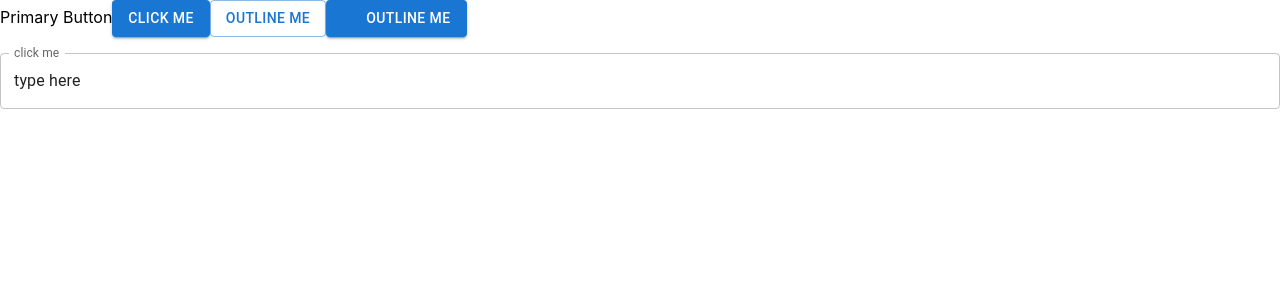
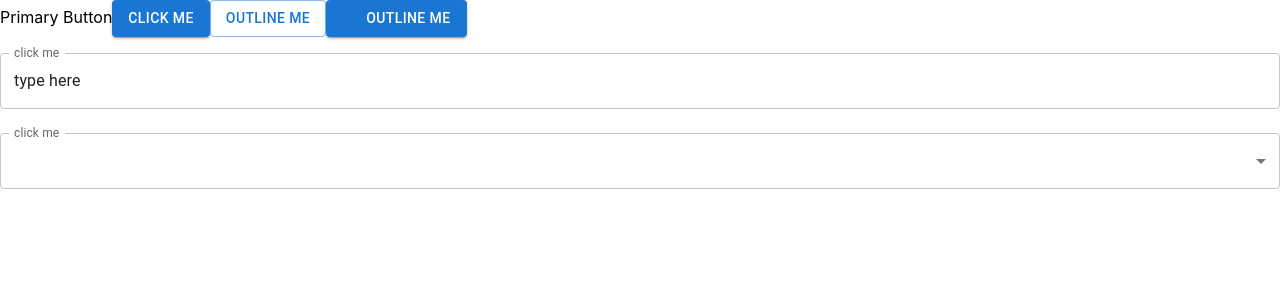
Before and after one commit to Apeksha2212/react-ui-components-playground, a React (Create React App) app: page / in a window 1280 px wide. Shown: the top 300 px of the page. Built offline with nearby package versions, Linux system fonts and the light colour scheme; some icons are missing.

Commit message:
select from
select from input

```diff
--- a/src/App.tsx
+++ b/src/App.tsx
@@ -3,6 +3,7 @@ import PrimaryButton from './Components/buttons/PrimaryButton';
 import OutlineButton from './Components/buttons/OutlineButton';
 import IconButtonCustom from './Components/buttons/IconButtonCustom';
 import TextInput from './Components/forms/TextInput';
+import SelectInput from './Components/forms/SelectInput';
 
 function App() {
   return (
@@ -12,6 +13,9 @@ function App() {
          <OutlineButton label="Outline Me" onClick={() => alert('Outline Button Clicked!')} />
           <IconButtonCustom label="Outline Me" onClick={() => alert('Outline Button Clicked!')} />
           <TextInput label='click me' value='type here' onChange={()=>alert("cheage")}></TextInput>
+         <SelectInput label='click me' value="type here" options={["value", "test", "sample"]} onChange={(e) => alert(e.target.value)}
+/>
+
     </div>
   );
 }
--- /dev/null
+++ b/src/Components/forms/SelectInput.tsx
@@ -0,0 +1,27 @@
+import React from "react";
+import { FormControl, InputLabel, MenuItem, Select, SelectChangeEvent } from "@mui/material";
+
+type SelectInputProps = {
+  label: string;
+  value: string;
+  onChange: (event: SelectChangeEvent<string>) => void;
+  options: string[];
+};
+
+const SelectInput: React.FC<SelectInputProps> = ({ label, value, onChange, options }) => {
+  return (
+    <FormControl fullWidth margin="normal">
+      <InputLabel>{label}</InputLabel>
+
+      <Select value={value} onChange={onChange} label={label}>
+        {options.map((option, index) => (
+          <MenuItem key={index} value={option}>
+            {option}
+          </MenuItem>
+        ))}
+      </Select>
+    </FormControl>
+  );
+};
+
+export default SelectInput;
```
